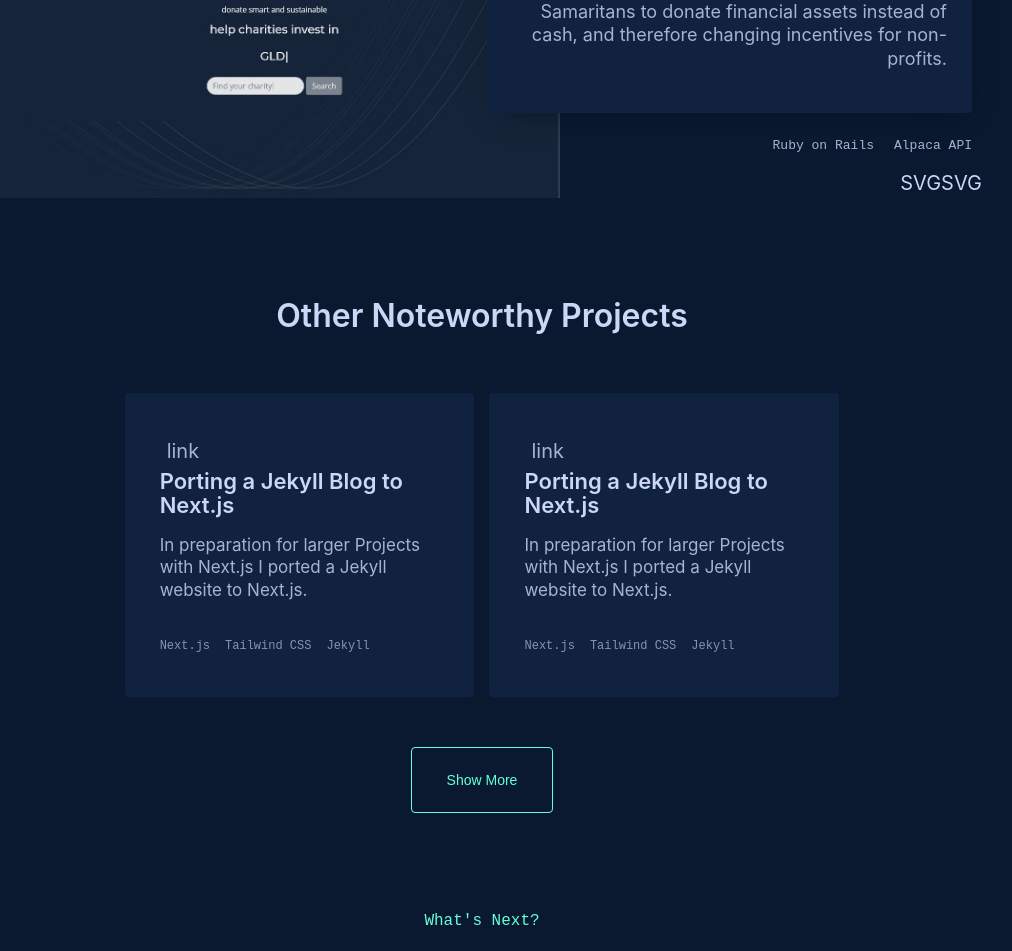
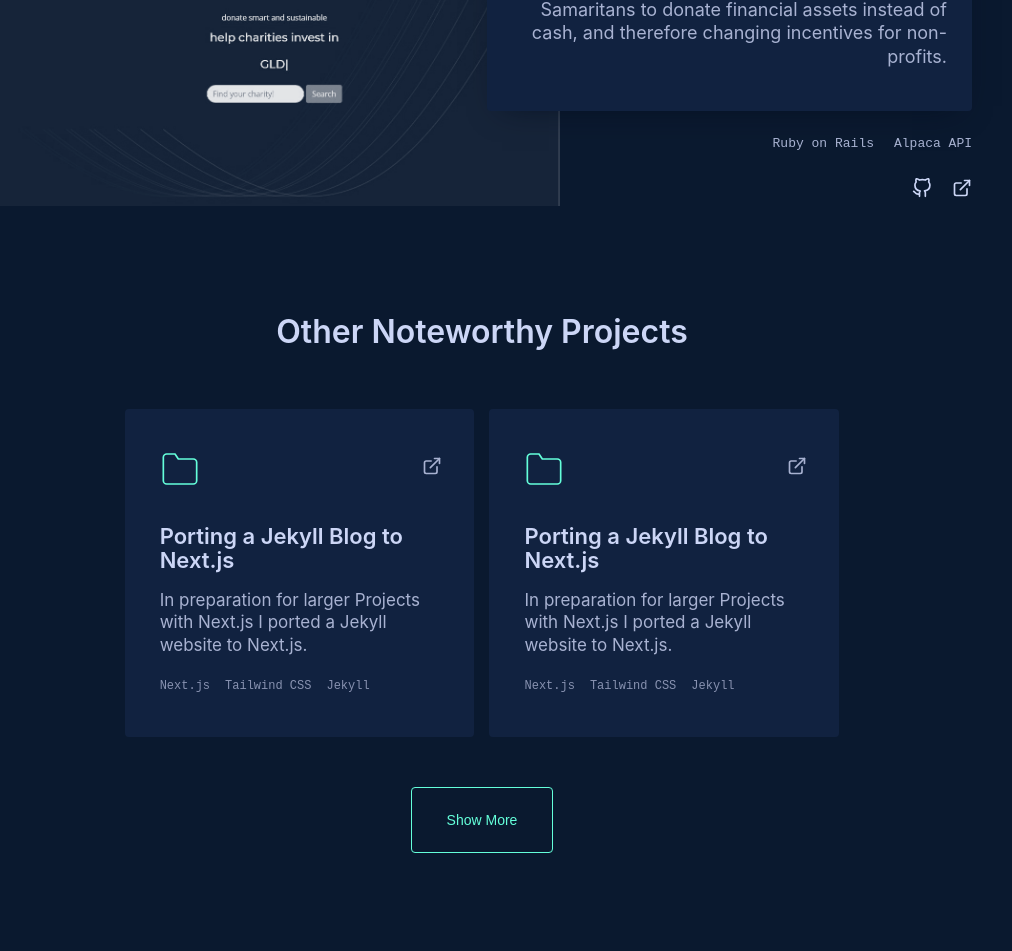
Before and after one commit to mynlexi/personal-v2, a Next.js app: page / in a window 1280 px wide. Shown: the part 1750-2701 px from the top of the page, without its empty margins (158-1170 px from the left). Built offline with nearby package versions, Linux system fonts and the light colour scheme.

Commit message:
feathers for projects

```diff
--- a/components/Homepage/AboutSection/AboutElements.js
+++ b/components/Homepage/AboutSection/AboutElements.js
@@ -37,6 +37,7 @@ export const AboutSkillList = styled.ul`
   margin: 20px 0 0 0;
   overflow: hidden;
   list-style: none;
+
   li {
     position: relative;
     margin-bottom: 10px;
--- a/components/Homepage/ProjectSection/ProjectElements.js
+++ b/components/Homepage/ProjectSection/ProjectElements.js
@@ -98,7 +98,7 @@ export const ProjectTechList = styled.ul`
 `
 
 export const ProjectLi = styled.li`
-  argin: 0px 20px 5px 0px;
+  margin: 0px 20px 5px 0px;
   color: var(--light-slate);
   font-family: var(--font-mono);
   font-size: var(--fz-xs);
@@ -118,6 +118,25 @@ export const ProjectLinks = styled.div`
   justify-content: flex-end;
   margin-left: 0px;
   margin-right: -10px;
+
+  a {
+
+    padding: 10px;
+    &.external {
+      svg {
+        width: 22px;
+        height: 22px;
+        margin-top: -4px;
+      }
+    }
+    svg {
+      width: 20px;
+      height: 20px;
+    }
+
+    &:hover {
+      color: var(--green)
+    }
 `
 
 export const ProjectImage = styled.div`
@@ -235,8 +254,17 @@ export const CardInner = styled.div`
 `
 
 export const ProjectTop = styled.div`
+  display: flex;
+  -webkit-box-pack: justify;
+  justify-content: space-between;
+  -webkit-box-align: center;
+  align-items: center;
   margin-bottom: 35px;
+
   .folder {
+    width: 40px;
+    height: 40px;
+
     color: var(--green);
     svg {
       width: 40px;
@@ -261,6 +289,10 @@ export const ProjectLibraryLinks = styled.div`
     svg {
       width: 20px;
       height: 20px;
+    }
+
+    &:hover {
+      color: var(--green)
     }
   }
 
--- a/components/Homepage/ProjectSection/ProjectFeatured.js
+++ b/components/Homepage/ProjectSection/ProjectFeatured.js
@@ -2,9 +2,12 @@ import React from 'react'
 import Link from 'next/link'
 import Image from 'next/image'
 import {ProjectContent, ProjectGrid, ProjectDescription, ProjectOverline, ProjectTitle, ProjectImage, ProjectTechList, ProjectImageA, ProjectLi, ProjectLinks, ProjectImgStylediv } from './ProjectElements'
+import IconGitHub from '../../Icons/github'
+import IconExternal from '../../Icons/external'
+
 
 const LargeProject = ({id, title, description, techlist, github_link, project_link, img, alt}) => {
-  const image_path = img[0]
+
 
   return (
     <ProjectGrid id={id}>
@@ -31,10 +34,10 @@ const LargeProject = ({id, title, description, techlist, github_link, project_li
         </ProjectTechList>
         <ProjectLinks>
           <Link href={github_link}>
-          <a>SVG</a>
+          <a ><IconGitHub /></a>
           </Link>
           <Link href={project_link}>
-          <a>SVG</a>
+          <a><IconExternal /></a>
           </Link>
           {/* if one of the link is missing dont display icon? */}
         </ProjectLinks>
--- a/components/Homepage/ProjectSection/ProjectLibrary.js
+++ b/components/Homepage/ProjectSection/ProjectLibrary.js
@@ -2,6 +2,10 @@ import React from 'react'
 import { LibrarySection, LibH2, LibraryGrid, LibA, LibButton, ProjectCard, CardInner,ProjectTop, ProjectLibraryLinks, CardTitle, CardDescription, ProjectTechstack } from './ProjectElements'
 import {LibraryObj} from './Data'
 import Link from 'next/link'
+import IconGitHub from '../../Icons/github'
+import IconExternal from '../../Icons/external'
+import IconFolder from'../../Icons/folder'
+
 
 const ProjectLibrary = () => {
 
@@ -23,26 +27,27 @@ const ProjectLibrary = () => {
             <CardInner>
               <header>
                 <ProjectTop>
-                  {/* <div className="folder">
-              get feather icon
-                  </div> */}
+                  <div className="folder">
+                    <IconFolder />
+                  </div>
                   <ProjectLibraryLinks>
                     {github && (
                       <Link href={github}>
                       <a aria-label="GitHub Link">
-                      {/* <Icon name="GitHub" /> */}
+                      <IconGitHub />
                     </a>
                     </Link>
                     )}
                     { external && (
                       <Link href={external}>
                       <a>
-                        link
+                       <IconExternal />
                       </a>
                       </Link>
                     )
                     }
                   </ProjectLibraryLinks>
+                  </ProjectTop>
                   <CardTitle>
                     {title}
                   </CardTitle>
@@ -51,7 +56,7 @@ const ProjectLibrary = () => {
                   </CardDescription>
 
 
-                </ProjectTop>
+
 
               </header>
               <footer>
--- /dev/null
+++ b/components/Icons/external.js
@@ -0,0 +1,20 @@
+import React from 'react';
+
+const IconExternal = () => (
+  <svg
+    xmlns="http://www.w3.org/2000/svg"
+    role="img"
+    viewBox="0 0 24 24"
+    fill="none"
+    stroke="currentColor"
+    strokeWidth="2"
+    strokeLinecap="round"
+    strokeLinejoin="round"
+    className="feather feather-external-link">
+    <path d="M18 13v6a2 2 0 0 1-2 2H5a2 2 0 0 1-2-2V8a2 2 0 0 1 2-2h6"></path>
+    <polyline points="15 3 21 3 21 9"></polyline>
+    <line x1="10" y1="14" x2="21" y2="3"></line>
+  </svg>
+);
+
+export default IconExternal;
--- /dev/null
+++ b/components/Icons/folder.js
@@ -0,0 +1,18 @@
+import React from 'react';
+
+const IconFolder = () => (
+  <svg
+    xmlns="http://www.w3.org/2000/svg"
+    role="img"
+    viewBox="0 0 24 24"
+    fill="none"
+    stroke="currentColor"
+    strokeWidth="1"
+    strokeLinecap="round"
+    strokeLinejoin="round"
+    className="feather feather-folder">
+    <path d="M22 19a2 2 0 0 1-2 2H4a2 2 0 0 1-2-2V5a2 2 0 0 1 2-2h5l2 3h9a2 2 0 0 1 2 2z"></path>
+  </svg>
+);
+
+export default IconFolder;
--- /dev/null
+++ b/components/Icons/github.js
@@ -0,0 +1,18 @@
+import React from 'react';
+
+const IconGitHub = () => (
+  <svg
+    xmlns="http://www.w3.org/2000/svg"
+    role="img"
+    viewBox="0 0 24 24"
+    fill="none"
+    stroke="currentColor"
+    strokeWidth="2"
+    strokeLinecap="round"
+    strokeLinejoin="round"
+    className="feather feather-github">
+    <path d="M9 19c-5 1.5-5-2.5-7-3m14 6v-3.87a3.37 3.37 0 0 0-.94-2.61c3.14-.35 6.44-1.54 6.44-7A5.44 5.44 0 0 0 20 4.77 5.07 5.07 0 0 0 19.91 1S18.73.65 16 2.48a13.38 13.38 0 0 0-7 0C6.27.65 5.09 1 5.09 1A5.07 5.07 0 0 0 5 4.77a5.44 5.44 0 0 0-1.5 3.78c0 5.42 3.3 6.61 6.44 7A3.37 3.37 0 0 0 9 18.13V22"></path>
+  </svg>
+);
+
+export default IconGitHub;
--- a/components/Navbar/index.js
+++ b/components/Navbar/index.js
@@ -55,7 +55,7 @@ function Navbar({ toggle }) {
           </NavItem>
           <NavItem>
             <NavLinks
-            to="services"
+            to="contact"
              smooth={true}
              duration={500}
              spy={true}
```
Also changed, not shown: components/Icons/linkedin.js (added, +20 -0 lines). Lines whose indentation alone changed are shown as unchanged.
